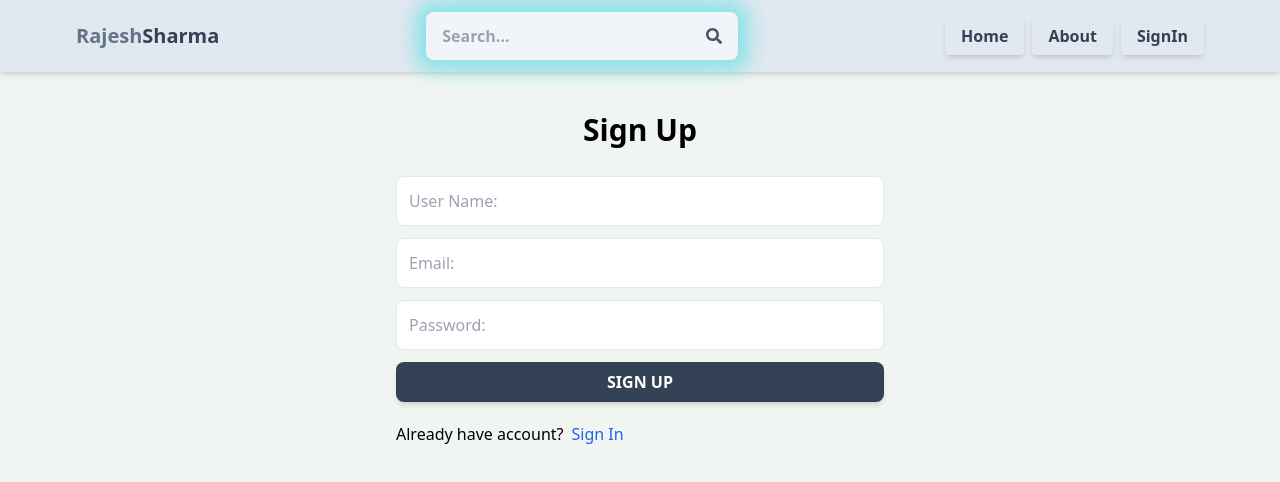
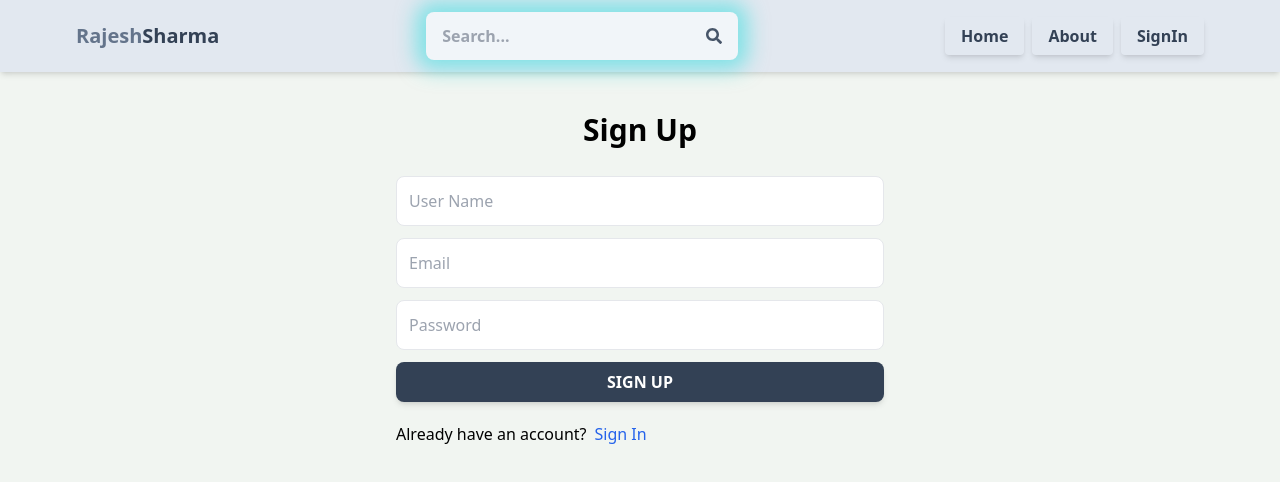
Before and after one commit to SH-Rajesh/MERN-Application, a React (Vite) app in the folder Rajesh/: page /Signup in a window 1280 px wide. Shown: the top 482 px of the page. Built offline with nearby package versions, Linux system fonts and the light colour scheme.

Commit message:
complete signup page functionality

```diff
--- a/Rajesh/src/pages/Signup.jsx
+++ b/Rajesh/src/pages/Signup.jsx
@@ -1,41 +1,93 @@
-import React from "react";
-import {Link} from "react-router-dom";
+import React, { useState } from "react";
+import { Link, useNavigate } from "react-router-dom";
 
 export default function Signup() {
+    const [formData, setFormData] = useState({});
+    const [error, setError] = useState(null);
+    const [loading, setLoading] = useState(false); // Fixed loading state
+    const navigate = useNavigate();
+
+    const handleChange = (e) => {
+        setFormData({
+            ...formData,
+            [e.target.id]: e.target.value,
+        });
+    };
+
+    const handleSubmit = async (e) => {
+        e.preventDefault();
+        try {
+            setLoading(true); // Start loading
+            const res = await fetch("/api/auth/signup", {
+                method: "POST",
+                headers: {
+                    "Content-Type": "application/json",
+                },
+                body: JSON.stringify(formData),
+            });
+
+            const data = await res.json();
+            console.log(data);
+
+            if (data.success === false) {
+                setError(data.message);
+                setLoading(false); // Stop loading if there's an error
+                return;
+            }
+
+            // On success, clear errors, stop loading, and navigate to /signin
+            setError(null);
+            setLoading(false);
+            navigate("/signin");
+        } catch (error) {
+            setLoading(false); // Stop loading on failure
+            setError("An error occurred. Please try again."); // Handle error
+        }
+    };
+
     return (
-        <div className='p-3 max-w-lg mx-auto'>
-            <h1 className='text-3xl text-center font-semibold my-7'>Sign Up</h1>
-            <form className='flex flex-col gap-3'>
+        <div className="p-3 max-w-lg mx-auto">
+            <h1 className="text-3xl text-center font-semibold my-7">Sign Up</h1>
+            <form className="flex flex-col gap-3" onSubmit={handleSubmit}>
                 <input
                     type="text"
-                    placeholder="User Name:"
+                    placeholder="User Name"
                     className="border p-3 rounded-lg"
                     id="username"
-                    required=''
+                    onChange={handleChange}
                 />
                 <input
                     type="email"
-                    placeholder="Email:"
+                    placeholder="Email"
                     className="border p-3 rounded-lg"
                     id="email"
-                    required=''
+                    onChange={handleChange}
                 />
                 <input
                     type="password"
-                    placeholder="Password:"
+                    placeholder="Password"
                     className="border p-3 rounded-lg"
                     id="password"
-                    required=''
+                    onChange={handleChange}
                 />
-                <botton className='bg-slate-700 text-white p-3 rounded-lg uppercase text-center hover:text-green-400 font-bold py-2 px-4 shadow-md hover:shadow-lg hover:shadow-blue-500/50 transition duration-300'>Sign Up</botton>
+
+                <button
+                    disabled={loading} // Disable button when loading
+                    type="submit"
+                    className="bg-slate-700 text-white p-3 rounded-lg uppercase text-center hover:text-green-400 font-bold py-2 px-4 shadow-md hover:shadow-lg hover:shadow-blue-500/50 transition duration-300"
+                >
+                    {loading ? "Loading..." : "Sign Up"} {/* Button text changes based on loading */}
+                </button>
             </form>
-            <div className='flex gap-2 mt-5'>
-                <p>Already have account?</p>
-                <Link to={"/signin"}>
-                    <span className='text-blue-600'>Sign In</span>
+
+            <div className="flex gap-2 mt-5">
+                <p>Already have an account?</p>
+                <Link to="/signin">
+                    <span className="text-blue-600">Sign In</span>
                 </Link>
+            </div>
 
-            </div>
+            {error && <p className="text-red-500 mt-5">{error}</p>} {/* Error message */}
         </div>
     );
 }
--- a/Rajesh/vite.config.js
+++ b/Rajesh/vite.config.js
@@ -1,7 +1,16 @@
-import { defineConfig } from 'vite'
-import react from '@vitejs/plugin-react-swc'
+import { defineConfig } from 'vite';
+import react from '@vitejs/plugin-react-swc';
 
 // https://vitejs.dev/config/
 export default defineConfig({
+  server: {
+    proxy: {
+      '/api': {
+        target: 'http://localhost:3000',
+        secure: false,
+      },
+    },
+  },
+
   plugins: [react()],
-})
+});
```
